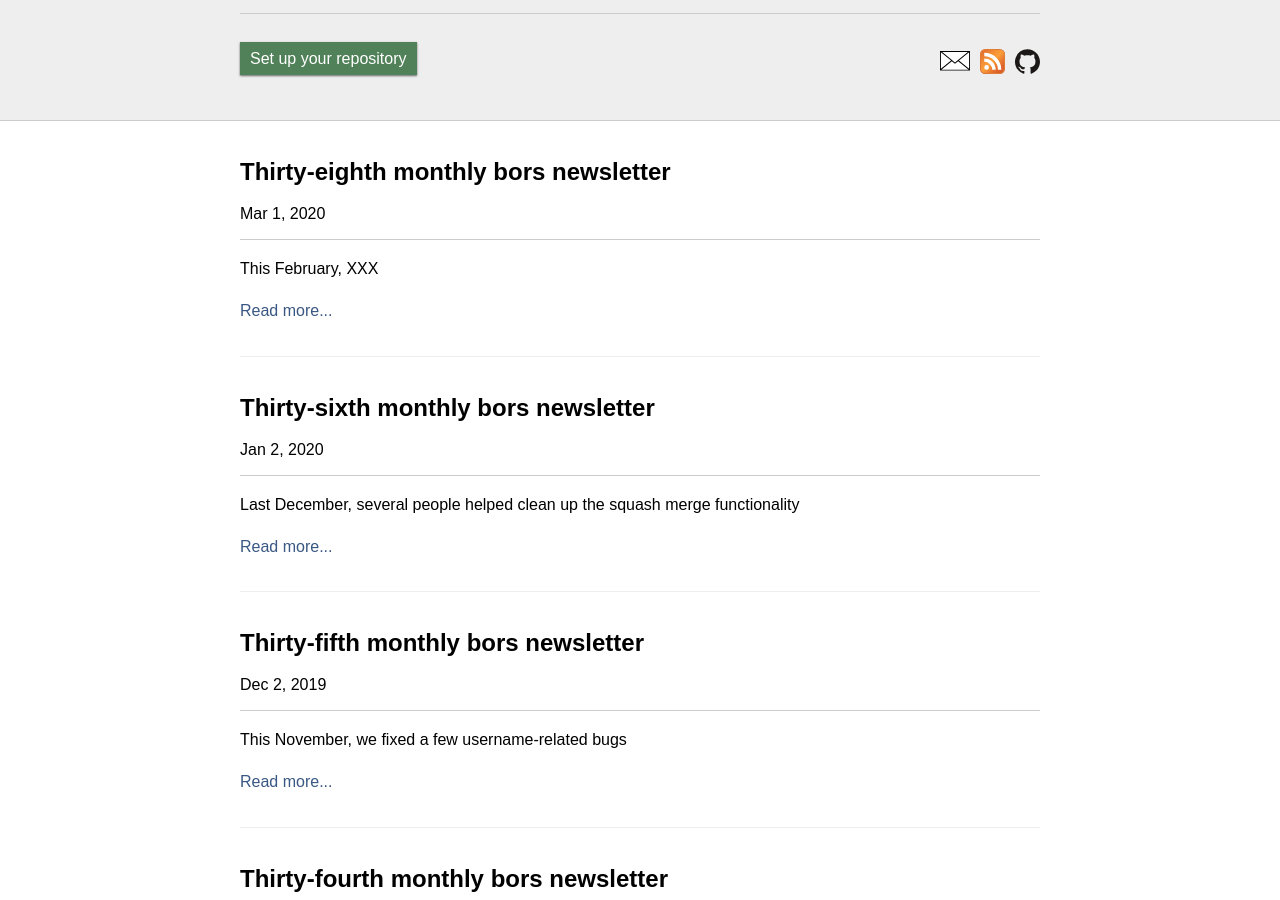
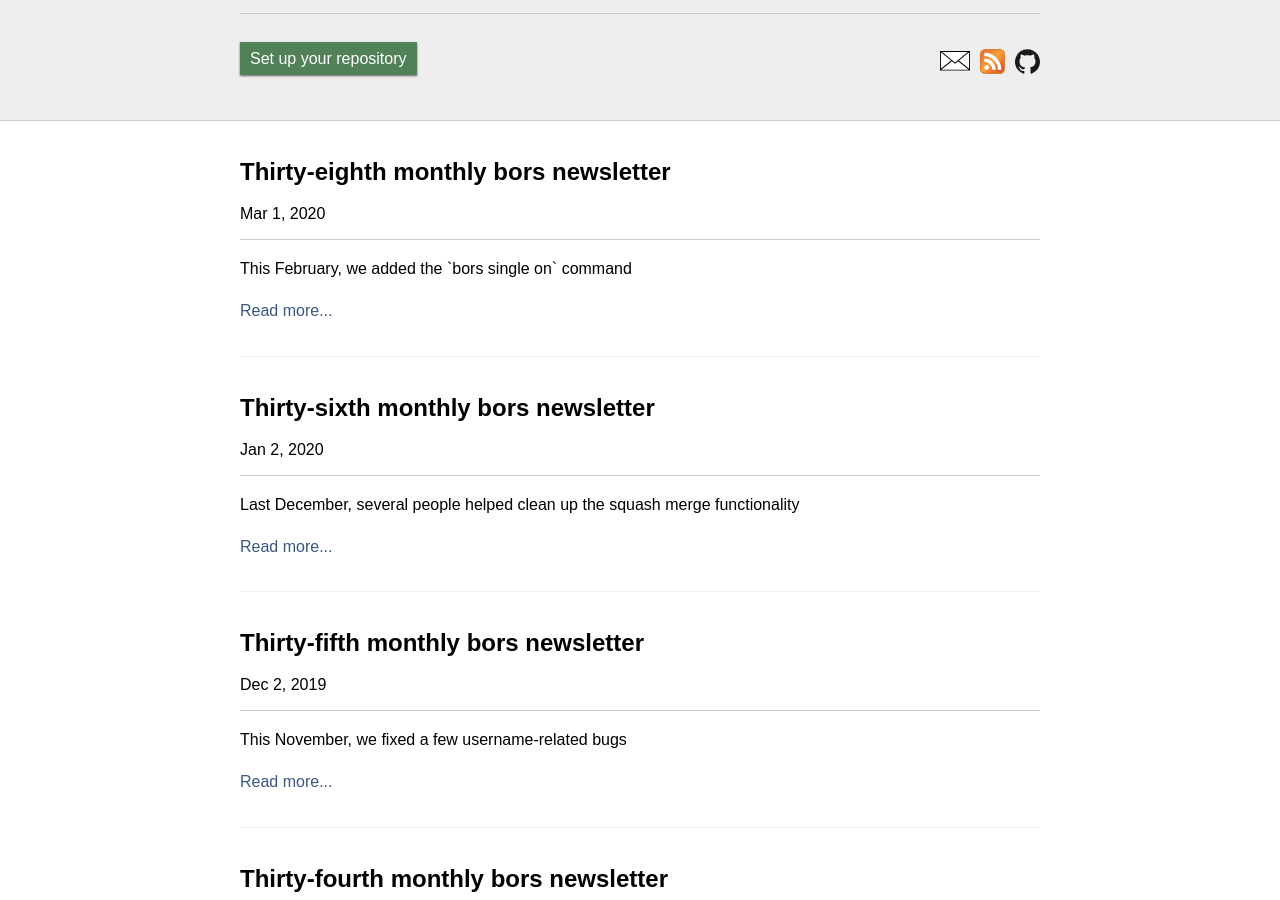
Before and after one commit to bors-ng/bors-ng.github.io, a Jekyll site: the page built from index.html, in a window 1280 px wide and 900 px high, scrolled down 1197 px. Built offline with Jekyll 4.4.1, drawn with Linux system fonts in a browser that asks for light colours; the list of posts is cut into pages by our own code.

Commit message:
Update 2020-03-01-tmib-38.md

```diff
--- a/_posts/2020-03-01-tmib-38.md
+++ b/_posts/2020-03-01-tmib-38.md
@@ -2,7 +2,7 @@
 layout:     post
 title:      Thirty-eighth monthly bors newsletter
 date:       2020-03-01 00:00:00
-summary:    This February, XXX
+summary:    This February, we added the `bors single on` command
 categories: newsletter
 ---
 
```
